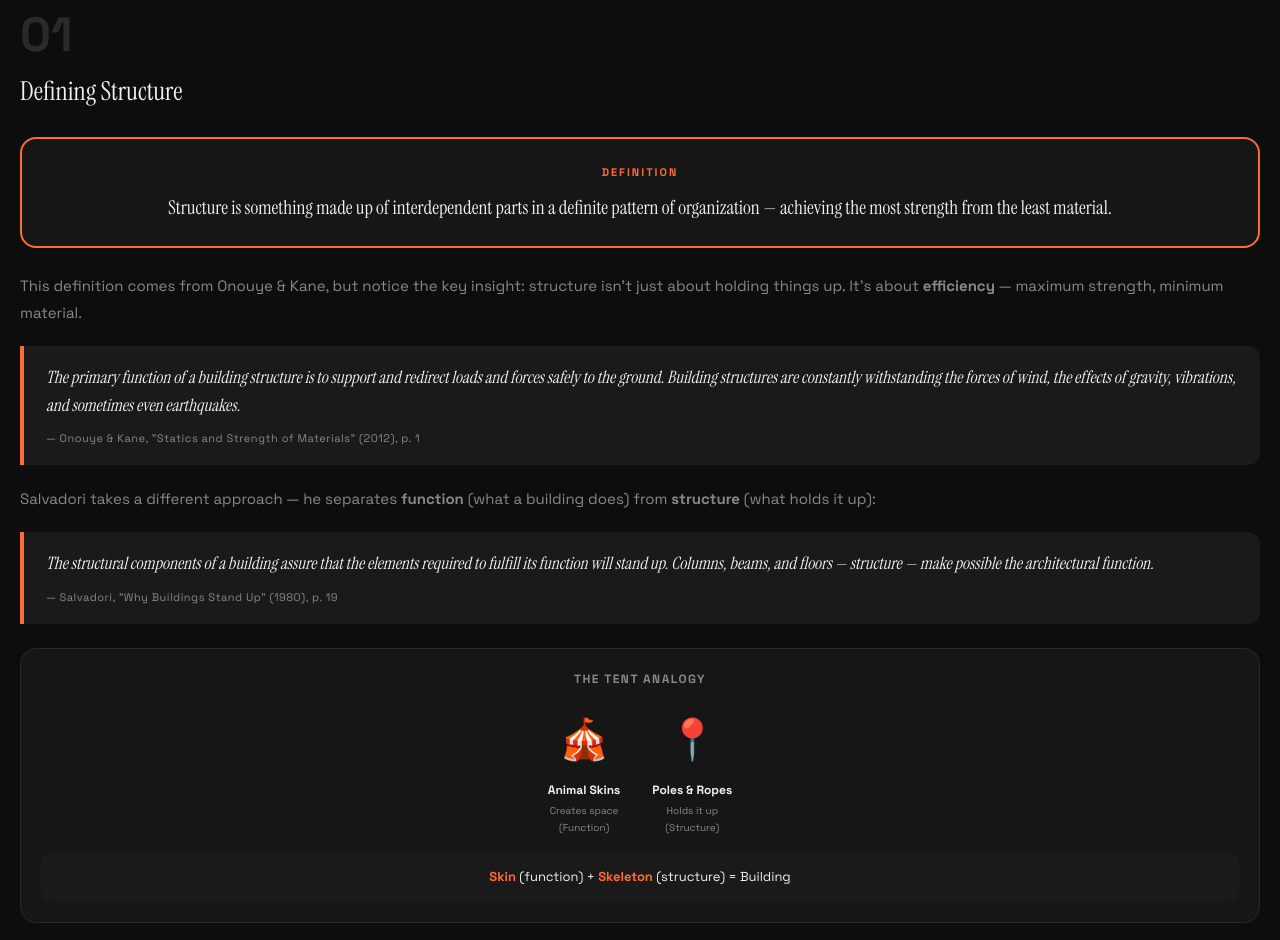
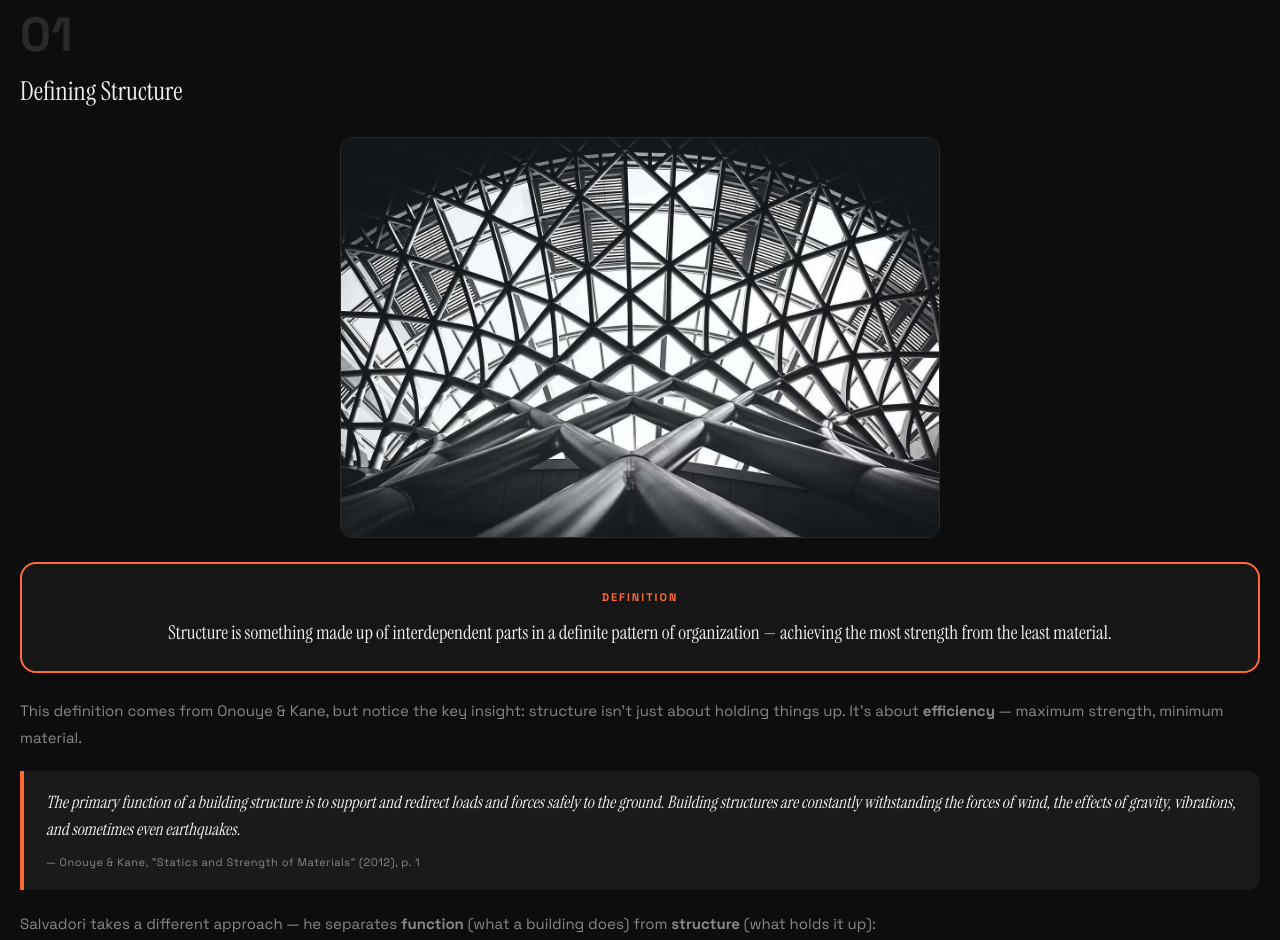
Before and after one commit to mter4n/arq216, a plain HTML site: page read1.html in a window 1280 px wide. Shown: the part 840-1780 px from the top of the page. Drawn offline with Linux system fonts and the light colour scheme.

Commit message:
Add some pics

```diff
--- a/read1.html
+++ b/read1.html
@@ -655,6 +655,22 @@
         footer p { font-size: 11px; color: var(--text-muted); }
 
         .bottom-safe { height: 50px; }
+
+        /* Image Container */
+        .section-image {
+            width: 100%;
+            max-width: 600px;
+            margin: 24px auto;
+            border-radius: 12px;
+            overflow: hidden;
+            border: 1px solid var(--border);
+        }
+
+        .section-image img {
+            width: 100%;
+            height: auto;
+            display: block;
+        }
     </style>
 </head>
 <body>
@@ -690,6 +706,11 @@
     <section class="section" id="section1">
         <div class="section-number">01</div>
         <h2>Defining Structure</h2>
+
+        <!-- AGREGA ESTO AQUÍ -->
+        <div class="section-image">
+            <img src="read1_pic1.webp" alt="Structural connection detail">
+        </div>
 
         <div class="definition-card">
             <div class="label">Definition</div>
@@ -744,6 +765,12 @@
     <section class="section" id="section2">
         <div class="section-number">02</div>
         <h2>Nature's Lessons</h2>
+
+        <!-- AGREGA ESTO AQUÍ -->
+        <div class="section-image">
+            <img src="read1_pic2.jpg" alt="Structural connection detail">
+        </div>
+
         <p class="lead">
             The best structures aren't invented — they're discovered by observing nature.
         </p>
@@ -920,6 +947,11 @@
     <section class="section" id="section5">
         <div class="section-number">05</div>
         <h2>Structure's Beauty</h2>
+        <!-- AGREGA ESTO AQUÍ -->
+        <div class="section-image">
+            <img src="read1_pic3.jpeg" alt="Structural connection detail">
+        </div>
+
         <p class="lead">
             When structure is honest and efficient, beauty emerges naturally.
         </p>
```
Also changed, not shown: read3.html (+26 -0 lines), pic1.jpg (added), pic2.jpeg (added), read1_pic1.webp (added), read1_pic2.jpg (added), read1_pic3.jpeg (added).
